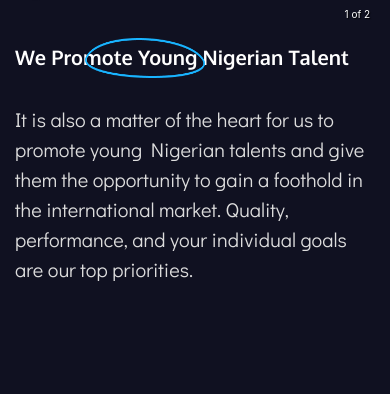
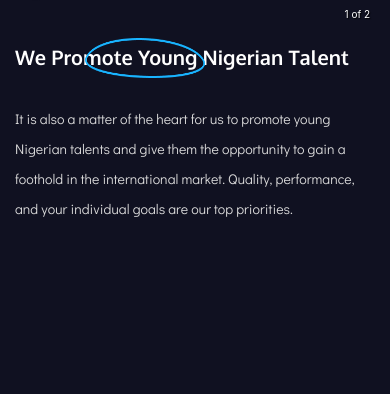
Before and after one commit to itorophilip1998/upscale, a React (Create React App) app: page / in a window 390 px wide. Shown: the part 1299-1693 px from the top of the page. Built offline with nearby package versions, Linux system fonts and the light colour scheme.

Commit message:
deving up

```diff
--- a/src/index.scss
+++ b/src/index.scss
@@ -709,9 +709,6 @@ ul {
     display: none;
   }
 
-  .slide_text {
-    font-size: 14px;
-  }
 
   .about-box .heading,
   .about-box .body {
@@ -719,6 +716,9 @@ ul {
     line-height: 30px;
     color: #DDDDDD
   }
+        .about-box .side_text {
+      font-size: 14px !important;
+    }
 
   .about-box .rounder {
     width: 120px !important;
```
